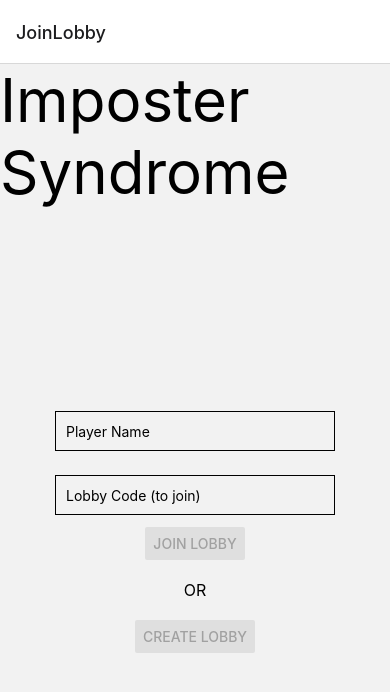
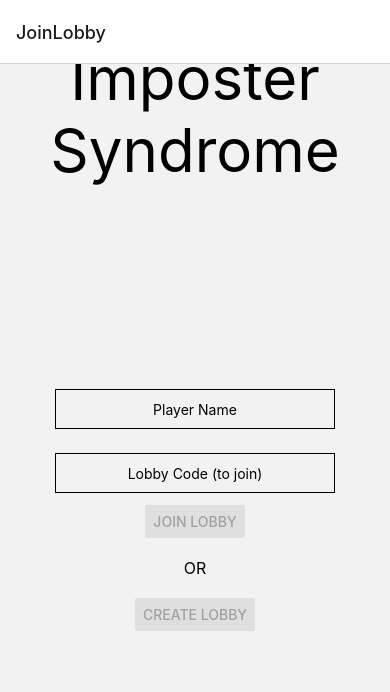
Before and after one commit to erik123567/imposter, a React Native app: screen /JoinLobby in a window 390 px wide. Shown: the top 692 px of the page. Built offline with nearby package versions, Linux system fonts and the light colour scheme.

Commit message:
more styling

```diff
--- a/assets/LobbyJoinScreen.js
+++ b/assets/LobbyJoinScreen.js
@@ -91,7 +91,7 @@ const LobbyJoinScreen = () => {
 
   return (
     <>
-    <View>
+    <View style={styles.titleContainer}>
       <Text style={styles.title}>Imposter Syndrome</Text>
     </View>
     <View style={styles.container}>
@@ -128,6 +128,7 @@ const styles = StyleSheet.create({
     borderWidth: 1,
     padding: 10,
     width: '80%',
+    textAlign:'center',
   },
   orText: {
     marginVertical: 20,
@@ -135,10 +136,14 @@ const styles = StyleSheet.create({
   },
   title:{
     fontSize:60,
-    flex:1,
-    justifyContent:'center',
-    alignItems:'center',
-  }
+    textAlign:'center',
+  },
+  titleContainer:{
+      justifyContent: 'center',
+      alignItems: 'center',
+      height: 100, // Assign a fixed height or use flex in a parent container if needed
+      width: '100%', // Ensure it spans the full width
+    },
 });
 
 export default LobbyJoinScreen;
```
